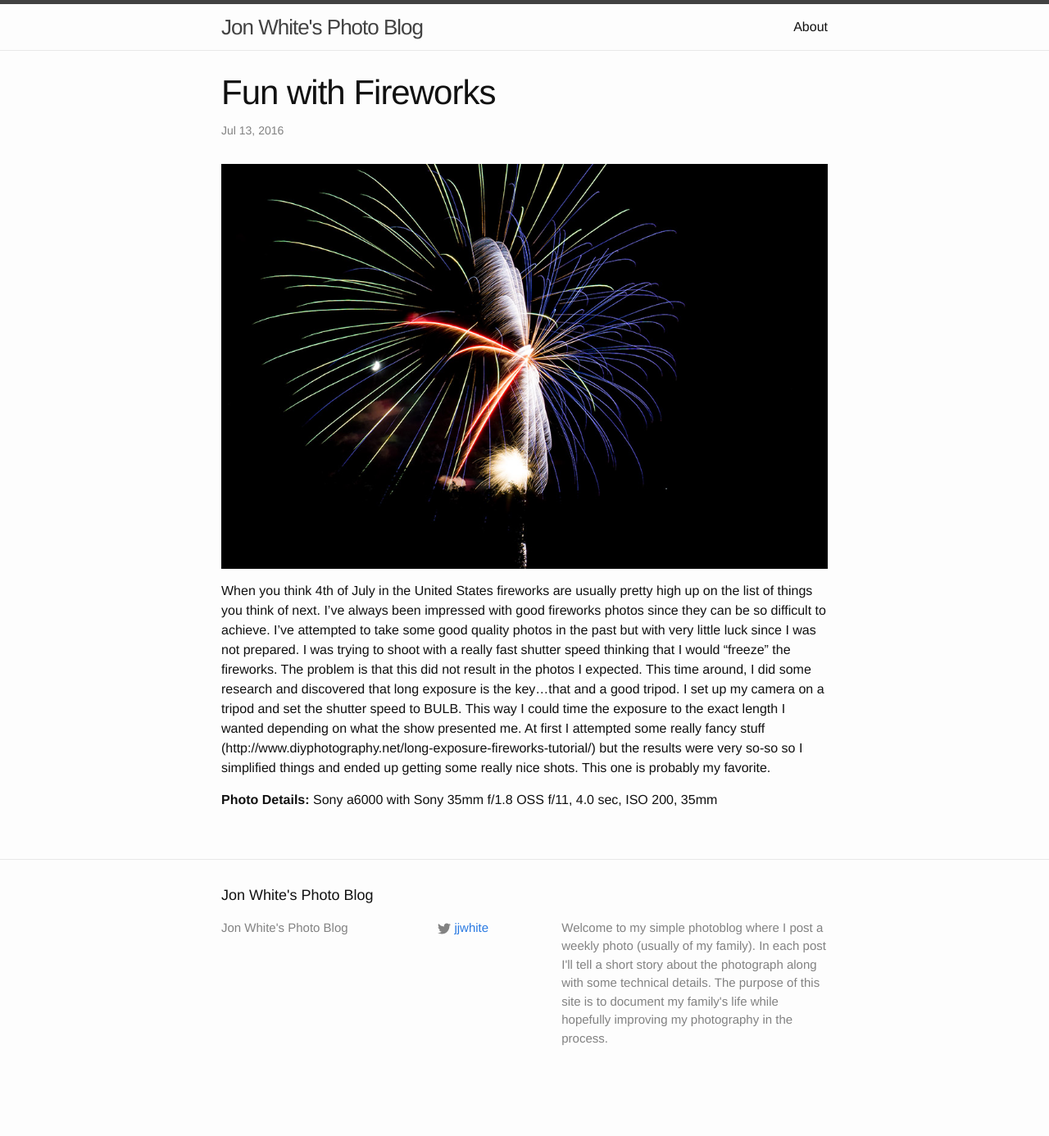
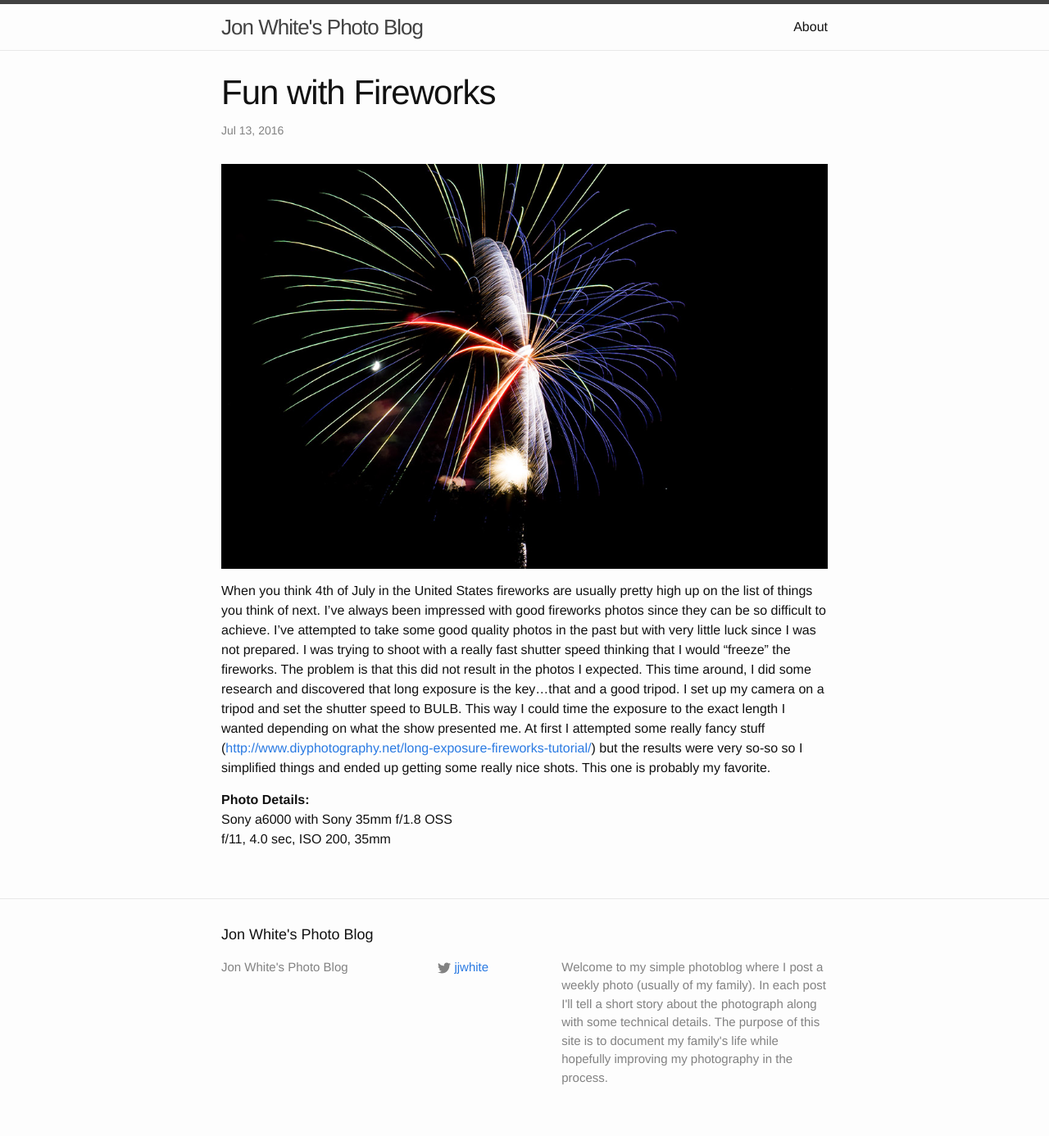
Before and after one commit to jjwhite/photoblog, a Jekyll site: the page built from _posts/2016-07-14-fun-with-fireworks.md, in a window 1280 px wide. Shown: the whole page at 82% size. Built offline with Jekyll 4.4.1, drawn with Linux system fonts in a browser that asks for light colours; before the commit the page ends 1338 px from its top, so only the background shows below that.

Commit message:
Update from Forestry.io - _posts/2016-07-14-fun-with-fireworks.md

```diff
--- a/_posts/2016-07-14-fun-with-fireworks.md
+++ b/_posts/2016-07-14-fun-with-fireworks.md
@@ -5,8 +5,10 @@ layout: post
 ---
  ![ISO 200 f/11 4.0 sec 35mm]({{ site.baseurl }}/img/20160710-DSC04223_1000.jpg)
 
-When you think 4th of July in the United States fireworks are usually pretty high up on the list of things you think of next.  I've always been impressed with good fireworks photos since they can be so difficult to achieve.  I've attempted to take some good quality photos in the past but with very little luck since I was not prepared.  I was trying to shoot with a really fast shutter speed thinking that I would "freeze" the fireworks.  The problem is that this did not result in the photos I expected.  This time around, I did some research and discovered that long exposure is the key...that and a good tripod.  I set up my camera on a tripod and set the shutter speed to BULB.  This way I could time the exposure to the exact length I wanted depending on what the show presented me.  At first I attempted some really fancy stuff (http://www.diyphotography.net/long-exposure-fireworks-tutorial/)  but the results were very so-so so I simplified things and ended up getting some really nice shots.  This one is probably my favorite.
+When you think 4th of July in the United States fireworks are usually pretty high up on the list of things you think of next.  I've always been impressed with good fireworks photos since they can be so difficult to achieve.  I've attempted to take some good quality photos in the past but with very little luck since I was not prepared.  I was trying to shoot with a really fast shutter speed thinking that I would "freeze" the fireworks.  The problem is that this did not result in the photos I expected.  This time around, I did some research and discovered that long exposure is the key...that and a good tripod.  I set up my camera on a tripod and set the shutter speed to BULB.  This way I could time the exposure to the exact length I wanted depending on what the show presented me.  At first I attempted some really fancy stuff ([http://www.diyphotography.net/long-exposure-fireworks-tutorial/](http://www.diyphotography.net/long-exposure-fireworks-tutorial))  but the results were very so-so so I simplified things and ended up getting some really nice shots.  This one is probably my favorite.
 
 **Photo Details:**
+<br/>
 Sony a6000 with Sony 35mm f/1.8 OSS
+<br/>
 f/11, 4.0 sec, ISO 200, 35mm
```
